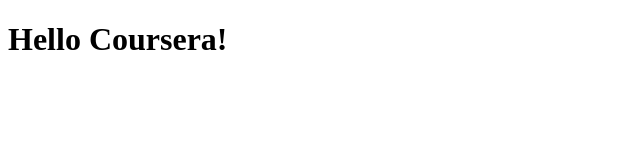
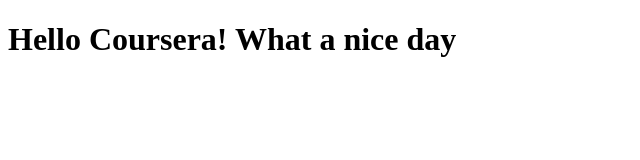
Before and after one commit to Capybaragirl/coursera-test, a plain HTML site: page site/index.html in a window 1280 px wide. Shown: the whole page, without its empty margins (0-640 px from the left). Drawn offline with Linux system fonts and the light colour scheme.

Commit message:
Small addition to our page content.

```diff
--- a/site/index.html
+++ b/site/index.html
@@ -6,6 +6,6 @@
 	<title>Hello Coursera!</title>
 </head>
 <body>
-<h1>Hello Coursera! </h1>
+<h1>Hello Coursera! What a nice day </h1>
 </body>
 </html>
```
